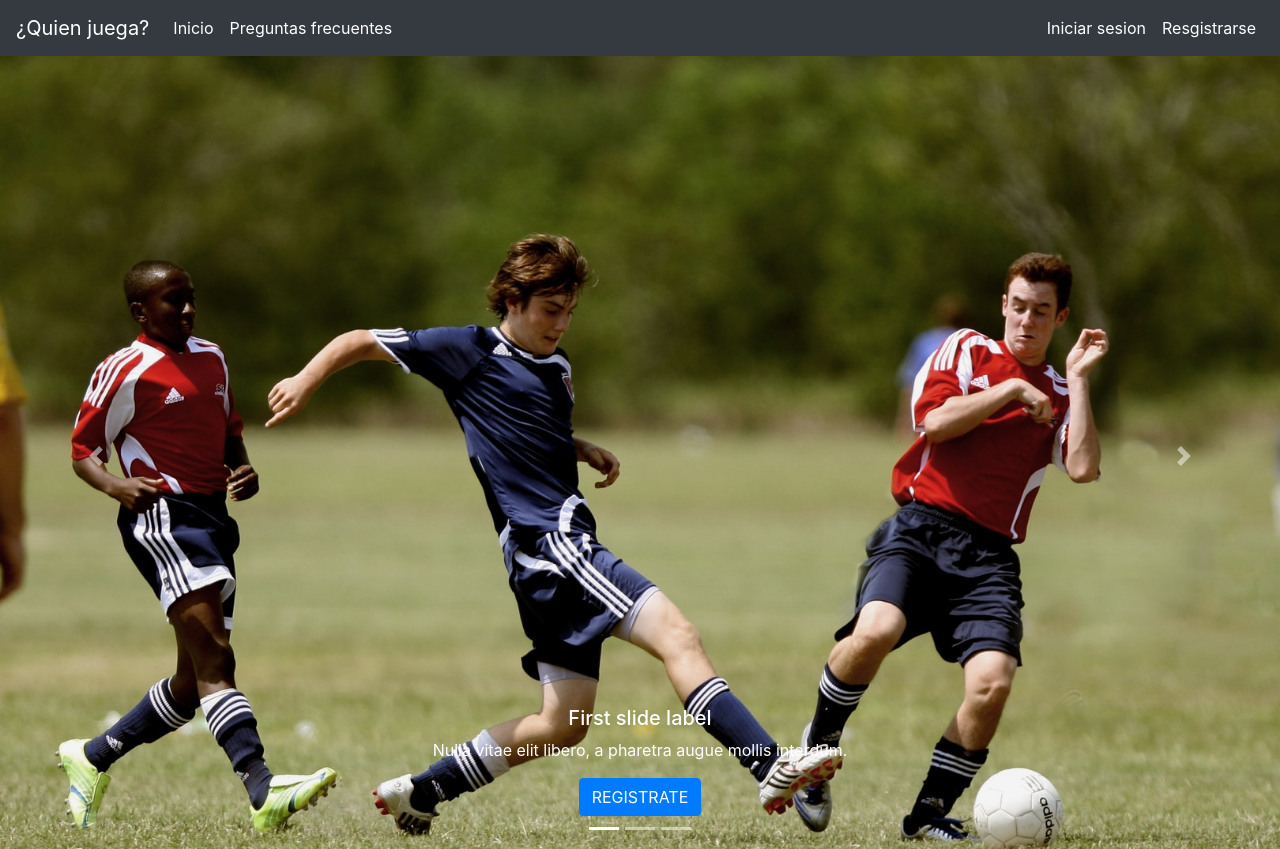
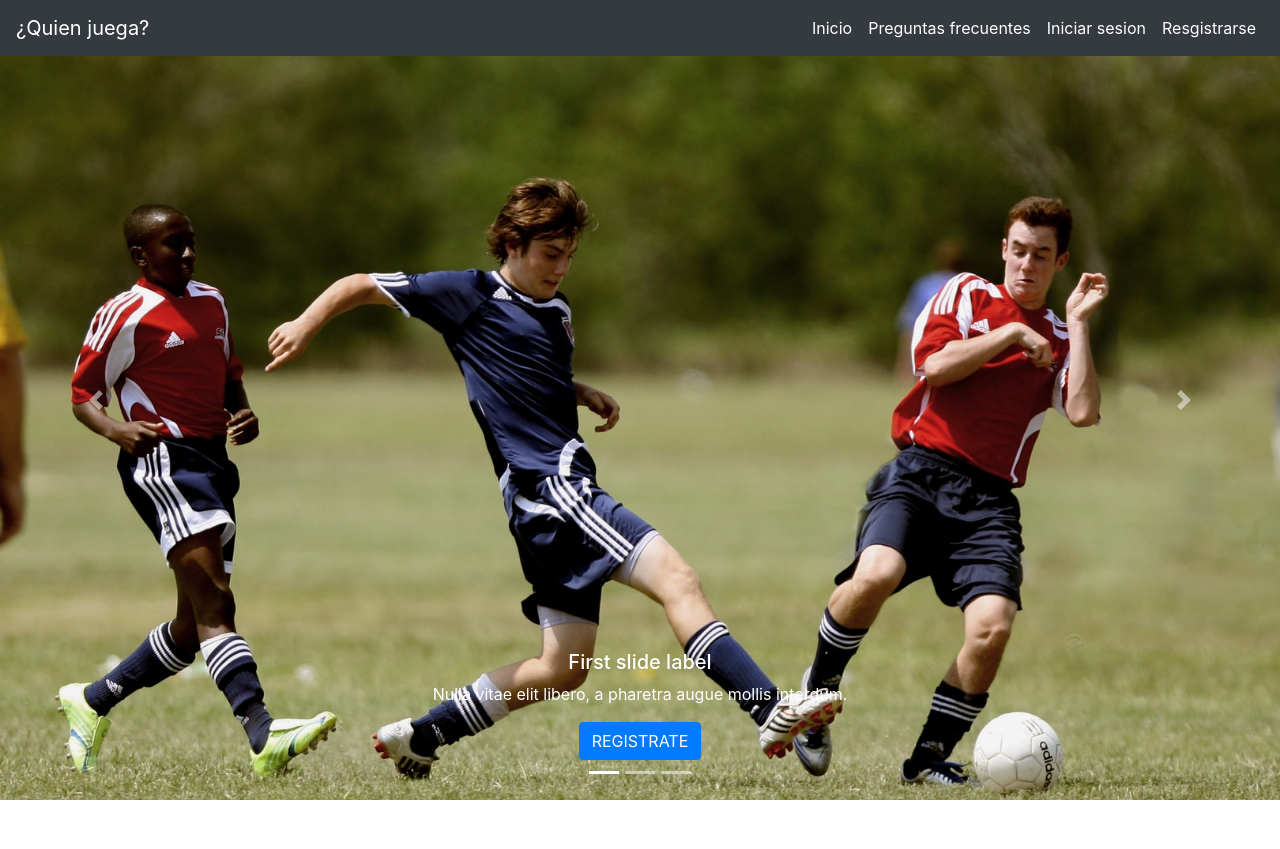
Before and after one commit to solhermelo/proyectointegrador, a PHP site: page /inicio.php in a window 1280 px wide. Shown: the top 849 px of the page. Run offline with PHP 8.4, Linux system fonts and the light colour scheme.

Commit message:
Add files via upload

```diff
--- a/Proyecto_Integrador/inicio.php
+++ b/Proyecto_Integrador/inicio.php
@@ -10,7 +10,7 @@
 <body>
   <header>
     <!--comienzo barra de navegador -->
-    <nav class="navbar navbar-dark bg-dark navbar-expand-lg navbar-light bg-ligh sticky-top">
+    <nav class="navbar navbar-dark bg-dark navbar-expand-lg navbar-light bg-ligh fixed-top">
   <button class="navbar-toggler" type="button" data-toggle="collapse" data-target="#navbarTogglerDemo01" aria-controls="navbarTogglerDemo01" aria-expanded="false" aria-label="Toggle navigation">
 <span class="navbar-toggler-icon"></span>
 </button>
@@ -18,12 +18,10 @@
 <button class="navbar-toggler" type="button" data-toggle="collapse" data-target="#navbarNav" aria-controls="navbarNav" aria-expanded="false" aria-label="Toggle navigation">
 <span class="navbar-toggler-icon"></span>
 </button>
-  <div class="collapse navbar-collapse " id="navbarNavAltMarkup">
-    <div class="navbar-nav mr-auto">
+  <div class="collapse navbar-collapse" id="navbarNavAltMarkup">
+    <div class="navbar-nav ml-auto">
       <a class="nav-item nav-link active" href="inicio.php">Inicio<span class="sr-only">(current)</span></a>
       <a class="nav-item nav-link active" href="#">Preguntas frecuentes</a>
-    </div>
-    <div class="navbar-nav">
       <a class="nav-item nav-link active" href="#">Iniciar sesion<span class="sr-only">(current)</span></a>
       <a class="nav-item nav-link active" href="#">Resgistrarse</a>
     </div>
@@ -110,6 +108,14 @@
 </article>
 
 <!--fin card -->
+
+<article class="container mt-5 pt-5">
+<footer>
+<p>
+  Lorem ipsum dolor sit amet, consectetur adipisicing elit, sed do eiusmod tempor incididunt ut labore et dolore magna aliqua. Ut enim ad minim veniam, quis nostrud exercitation ullamco laboris nisi ut aliquip ex ea commodo consequat. Duis aute irure dolor in reprehenderit in voluptate velit esse cillum dolore eu fugiat nulla pariatur. Excepteur sint occaecat cupidatat non proident, sunt in culpa qui officia deserunt mollit anim id est laborum.
+</p>
+</footer>
+</article>
 </section>
 
 
```
